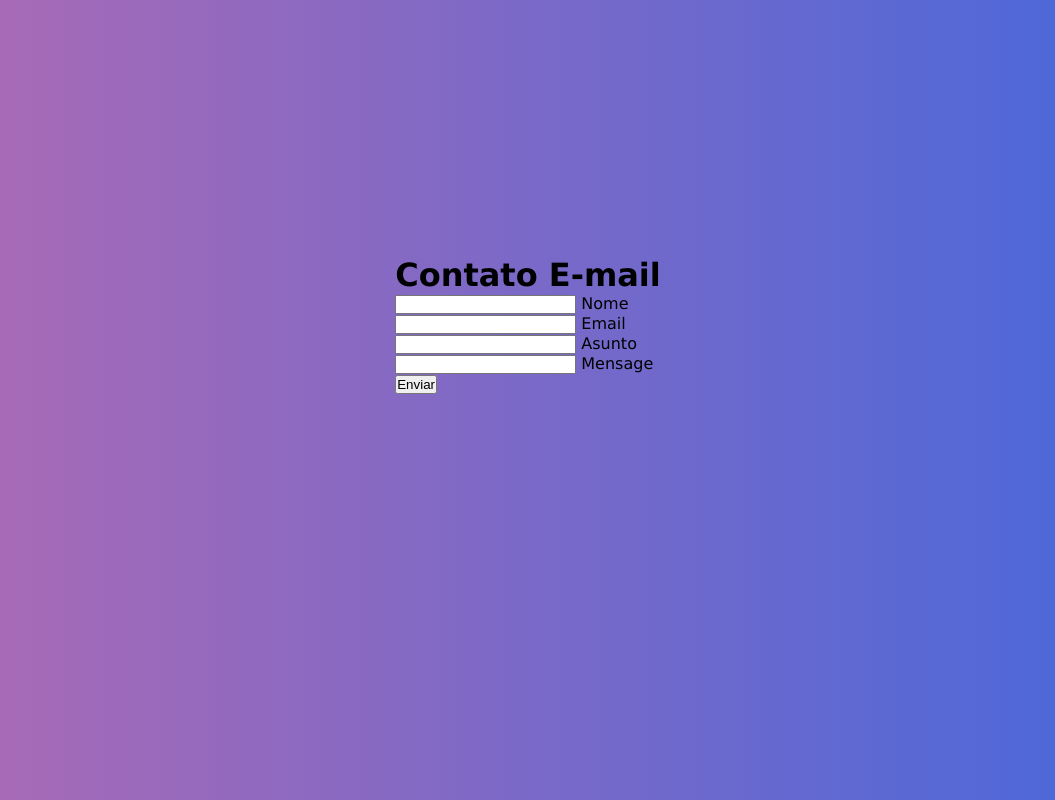
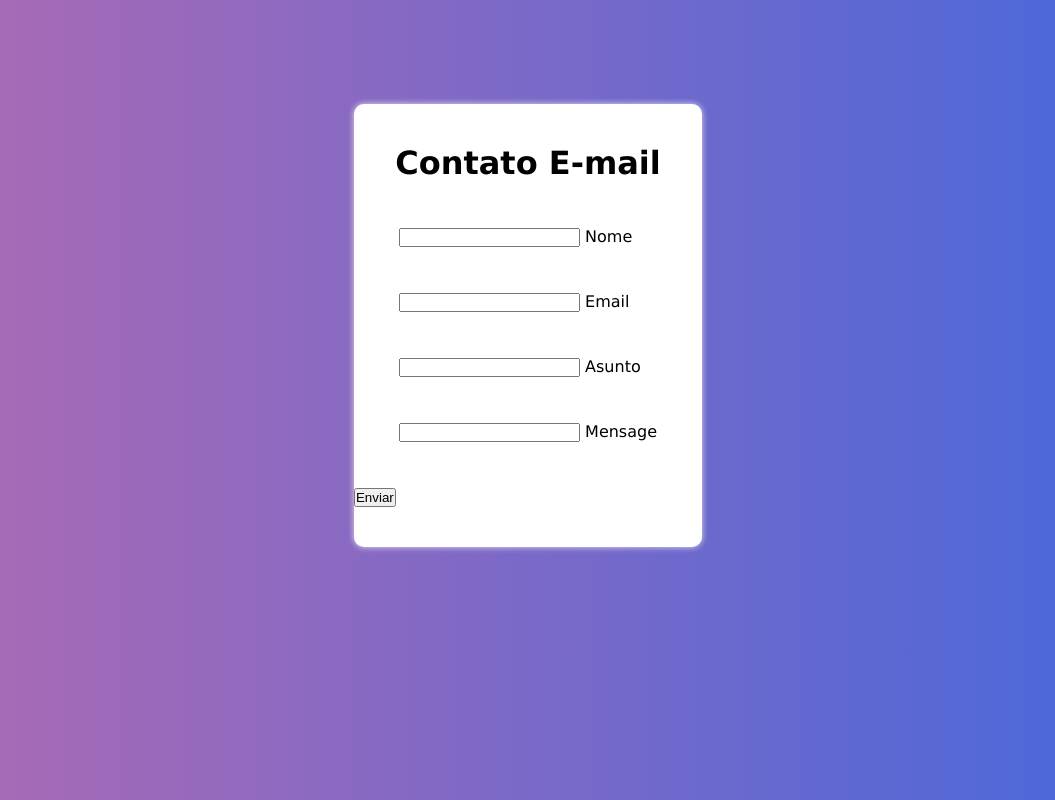
Before and after one commit to darbismedina/PortafolioCss, a plain HTML site: page Html/formulariocontato.html in a window 1280 px wide. Shown: the whole page, without its empty margins (112-1167 px from the left). Drawn offline with Linux system fonts and the light colour scheme.

Commit message:
estilizando o <form>

```diff
--- a/css/formulariocontacto.css
+++ b/css/formulariocontacto.css
@@ -21,3 +21,25 @@ justify-content: center;
 align-items: center;
 
 }
+
+h1{
+    text-align: center;
+    font-weight: 700;
+}
+
+form{
+    background-color: #fff;
+    padding: 40px 0;
+    box-shadow: 0 0 6px 0 rgba(255, 255, 255, 0.8);
+    border-radius: 10px;
+}
+
+.form{
+    width: 100%;
+    margin: auto;
+}
+
+form .grupo{
+    position: relative;
+    margin: 45px;
+}
```
